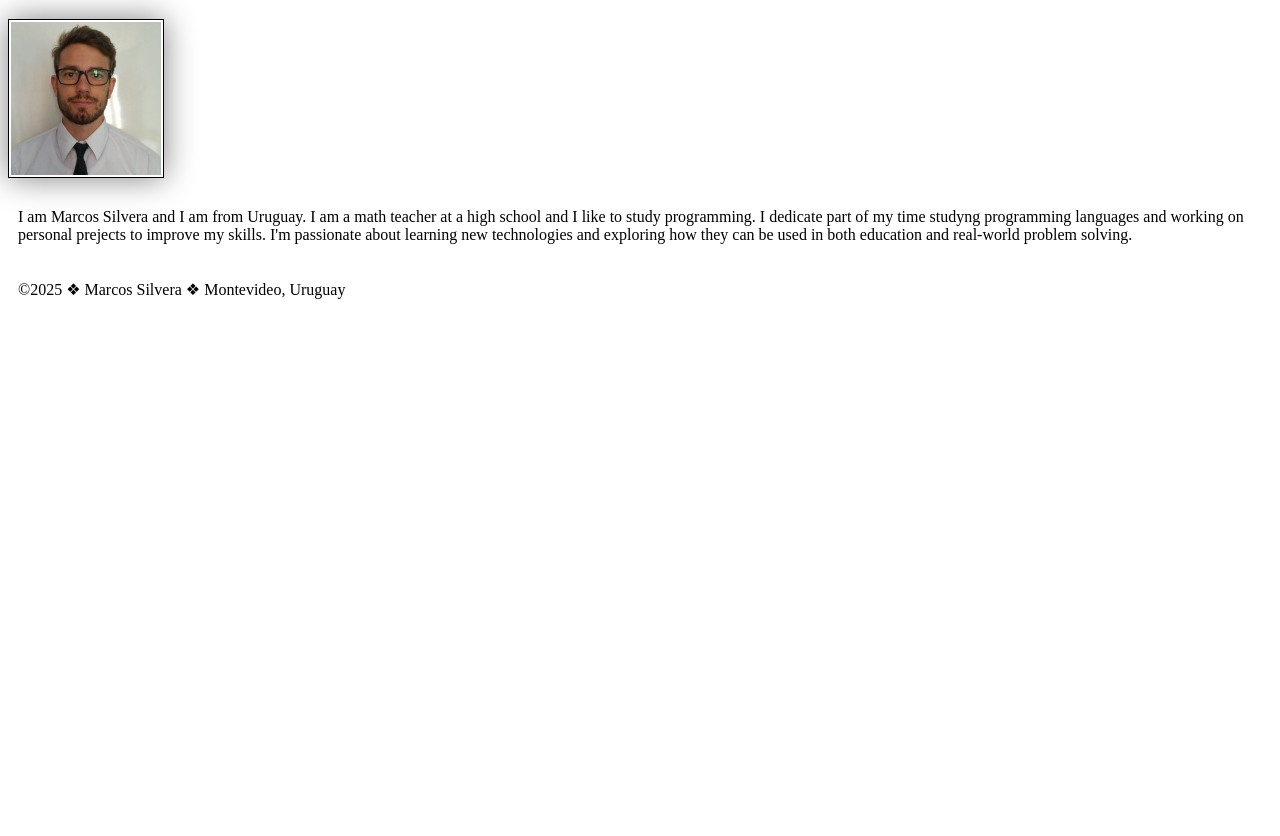
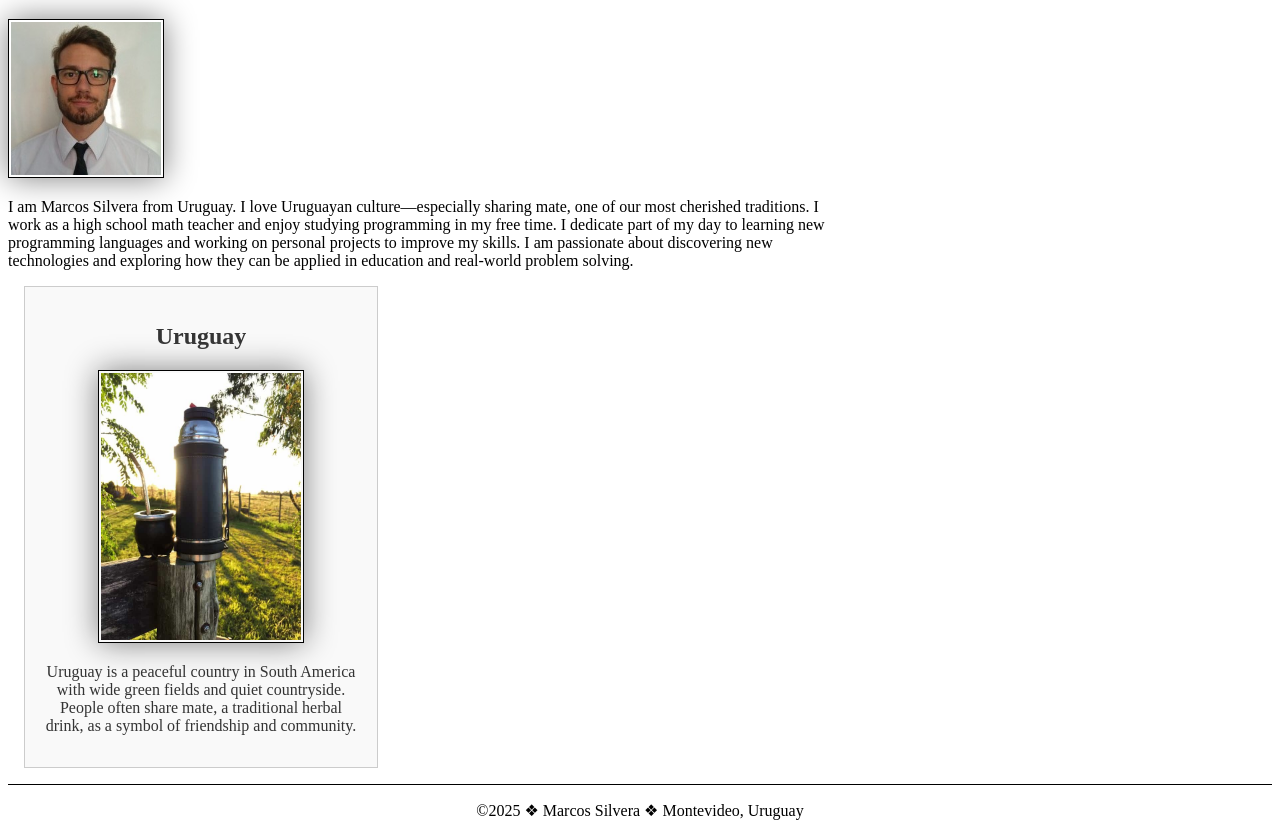
Before and after one commit to marsil1990/wdd130, a plain HTML site: page index.html in a window 1280 px wide. Shown: the part 205-1041 px from the top of the page. Before the commit the page ends 800 px from the top, so only its background shows below. Drawn offline with Linux system fonts and the light colour scheme.

Commit message:
Home Page Enhancement

```diff
--- a/index.html
+++ b/index.html
@@ -5,6 +5,9 @@
     <meta charset="utf-8">
     <meta name="viewport" content="width=device-width,initial-scale=1.0">
     <title>Marcos Silvera | WDD 130</title>
+    <meta name="description"
+        content="Welcome to the homepage of Marcos Silvera, a high school math teacher from Uruguay and WDD 130 student. Discover my journey in learning web development and programming, and explore my projects and interests.">
+    <meta name="author" content="Marcos Silvera">
     <link rel="stylesheet" href="styles/styles.css">
 </head>
 
@@ -18,12 +21,19 @@
     <main>
         <h1>Marcos Silvera | WDD 130</h1>
         <img src="images/profile.jpg" alt="Marcos" width="200">
-        <p>I am Marcos Silvera and I am from Uruguay. I am a math teacher at a high school and I like to study
-            programming. I dedicate part of my time studyng programming languages and working on personal prejects to
-            improve my skills. I'm passionate about learning new technologies and exploring how they can be used in both
-            education and real-world problem solving.
+        <p>I am Marcos Silvera from Uruguay. I love Uruguayan culture—especially sharing mate, one of our most cherished
+            traditions. I work as a high school math teacher and enjoy studying programming in my free time. I dedicate
+            part of my day to learning new programming languages and working on personal projects to improve my skills.
+            I am passionate about discovering new technologies and exploring how they can be applied in education and
+            real-world problem solving.
         </p>
     </main>
+    <aside>
+        <h2>Uruguay</h2>
+        <img src="images/mate.jpg" alt="Uruguay-Mate">
+        <p>Uruguay is a peaceful country in South America with wide green fields and quiet countryside. People often
+            share mate, a traditional herbal drink, as a symbol of friendship and community.</p>
+    </aside>
     <footer>
         <p>©2025 ❖ Marcos Silvera ❖ Montevideo, Uruguay</p>
     </footer>
--- a/styles/styles.css
+++ b/styles/styles.css
@@ -24,3 +24,37 @@ img {
 p {
     padding: 10px;
 }
+
+main {
+    max-width: 840px;
+}
+
+main img {
+    width: 150px;
+    height: auto;
+}
+
+p {
+    padding: 0;
+}
+
+aside {
+    width: 20rem;
+    margin: 1rem;
+    border: 1px solid #ccc;
+    padding: 1rem;
+    background-color: #f9f9f9;
+    color: #333;
+    text-align: center;
+}
+
+aside img {
+    width: 200px;
+    height: auto;
+}
+
+footer {
+    margin-top: 15px;
+    border-top: 1px solid #000;
+    text-align: center;
+}
```
Also changed, not shown: images/mate.jpg (added).
